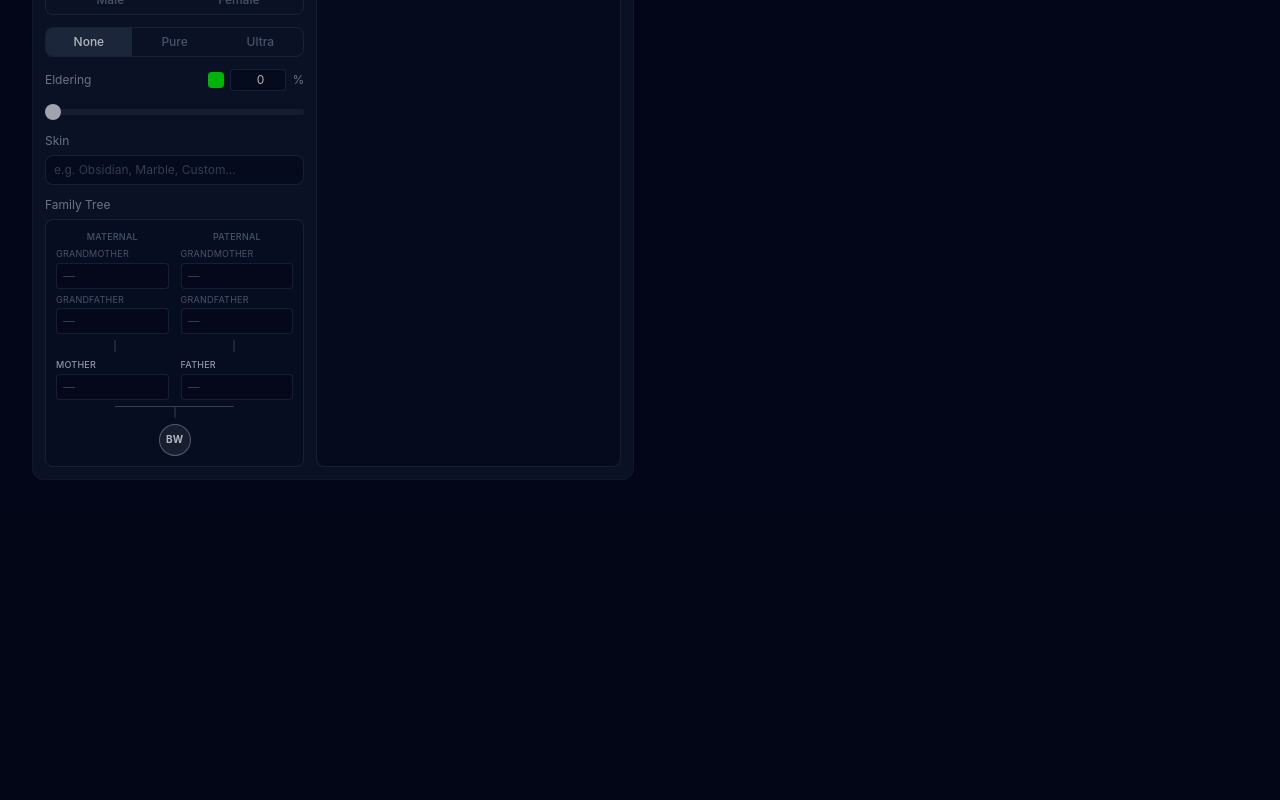
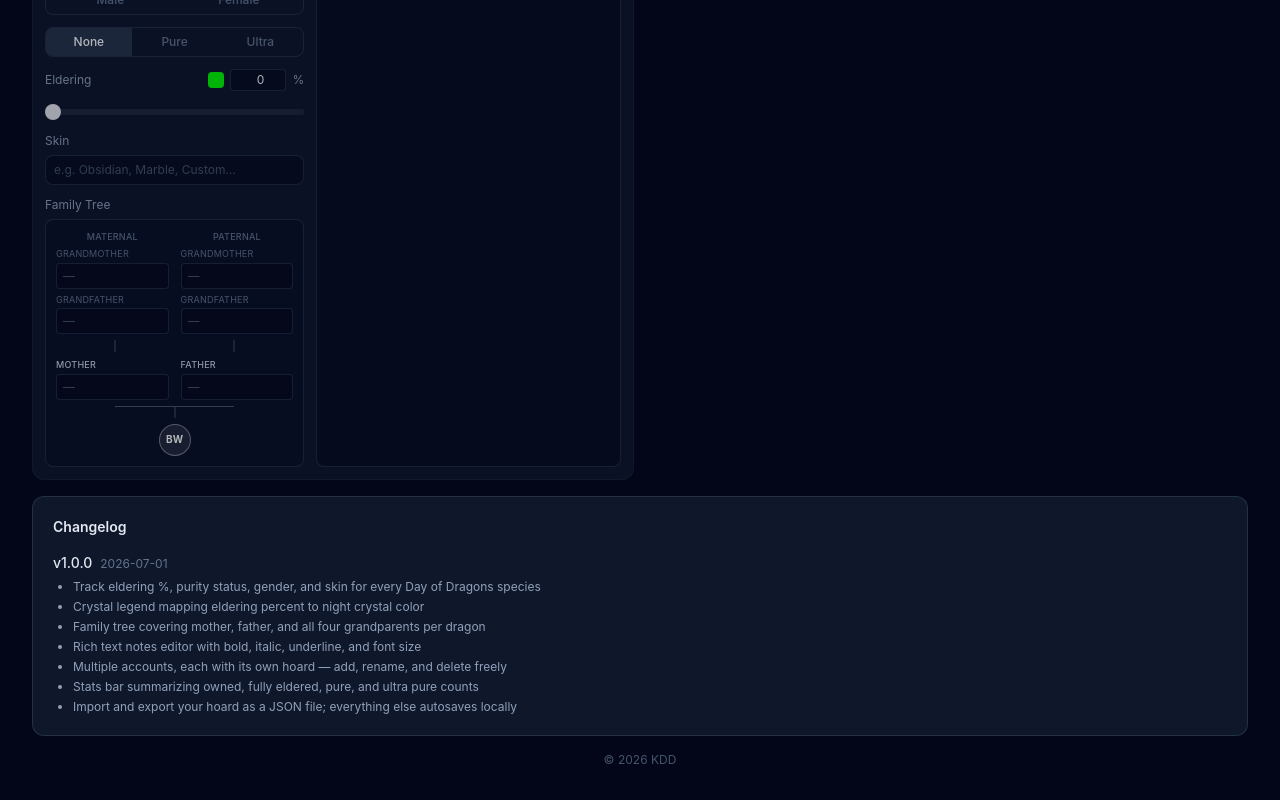
Before and after one commit to connstant/hoard-tracker, a React (Vite) app: page / in a window 1280 px wide. Shown: the part 2268-3068 px from the top of the page. Before the commit the page ends 2772 px from the top, so only its background shows below. Built offline with nearby package versions, Linux system fonts and the light colour scheme.

Commit message:
Add changelog footer, copyright, and rewrite README
Add a Footer component with a Changelog section and dynamic copyright
notice at the bottom of the app, and document the app's actual
feature set in README.md (previously default Vite boilerplate).

```diff
--- a/package.json
+++ b/package.json
@@ -1,7 +1,7 @@
 {
-  "name": "scaffold",
+  "name": "dod-dragon-hoard-tracker",
   "private": true,
-  "version": "0.0.0",
+  "version": "1.0.0",
   "type": "module",
   "scripts": {
     "dev": "vite",
--- a/src/App.tsx
+++ b/src/App.tsx
@@ -4,6 +4,7 @@ import CrystalLegend from "./components/CrystalLegend";
 import AccountTabs from "./components/AccountTabs";
 import StatsBar from "./components/StatsBar";
 import DragonGrid from "./components/DragonGrid";
+import Footer from "./components/Footer";
 import { SPECIES } from "./data/species";
 import type { AppState, DragonRecord } from "./types";
 import {
@@ -117,6 +118,7 @@ export default function App() {
           ultra={stats.ultra}
         />
         <DragonGrid dragons={activeAccount.dragons} onChange={handleDragonChange} />
+        <Footer />
       </div>
     </div>
   );
--- /dev/null
+++ b/src/components/Footer.tsx
@@ -0,0 +1,33 @@
+import { CHANGELOG } from "../data/changelog";
+
+export default function Footer() {
+  return (
+    <footer className="flex flex-col gap-4">
+      <div className="rounded-xl border border-slate-700/60 bg-slate-900 p-5">
+        <h2 className="mb-4 text-sm font-semibold text-slate-200">
+          Changelog
+        </h2>
+        <div className="flex flex-col gap-4">
+          {CHANGELOG.map((entry) => (
+            <div key={entry.version}>
+              <div className="flex items-baseline gap-2">
+                <span className="text-sm font-medium text-slate-200">
+                  v{entry.version}
+                </span>
+                <span className="text-xs text-slate-500">{entry.date}</span>
+              </div>
+              <ul className="mt-1.5 list-disc space-y-1 pl-5 text-xs text-slate-400">
+                {entry.changes.map((change) => (
+                  <li key={change}>{change}</li>
+                ))}
+              </ul>
+            </div>
+          ))}
+        </div>
+      </div>
+      <p className="pb-2 text-center text-xs text-slate-600">
+        © {new Date().getFullYear()} KDD
+      </p>
+    </footer>
+  );
+}
--- /dev/null
+++ b/src/data/changelog.ts
@@ -0,0 +1,23 @@
+export interface ChangelogEntry {
+  version: string;
+  date: string;
+  changes: string[];
+}
+
+// Newest entry first. Add a new entry here whenever a notable feature or
+// fix ships — it renders automatically in the Footer.
+export const CHANGELOG: ChangelogEntry[] = [
+  {
+    version: "1.0.0",
+    date: "2026-07-01",
+    changes: [
+      "Track eldering %, purity status, gender, and skin for every Day of Dragons species",
+      "Crystal legend mapping eldering percent to night crystal color",
+      "Family tree covering mother, father, and all four grandparents per dragon",
+      "Rich text notes editor with bold, italic, underline, and font size",
+      "Multiple accounts, each with its own hoard — add, rename, and delete freely",
+      "Stats bar summarizing owned, fully eldered, pure, and ultra pure counts",
+      "Import and export your hoard as a JSON file; everything else autosaves locally",
+    ],
+  },
+];
```
Also changed, not shown: .claude/launch.json (added), 1 other file (tests, documents, lock files or other folders).
